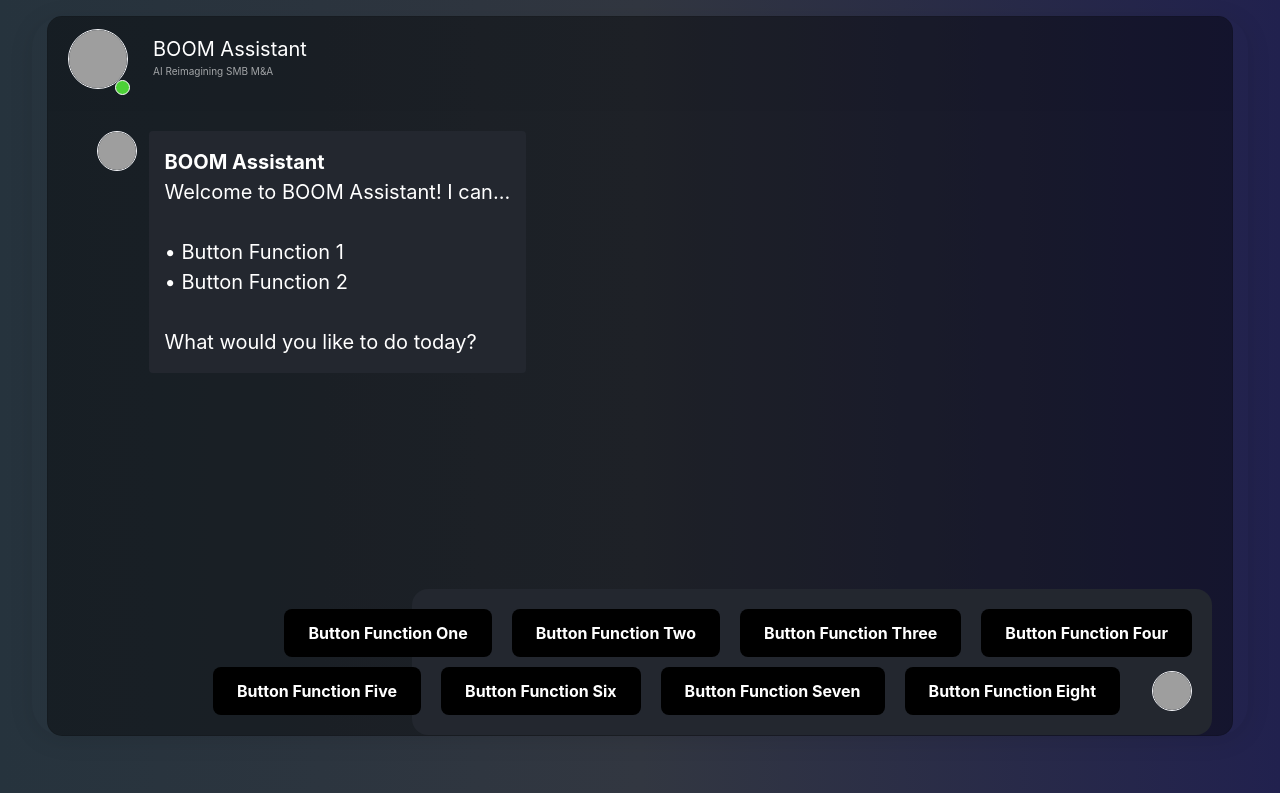
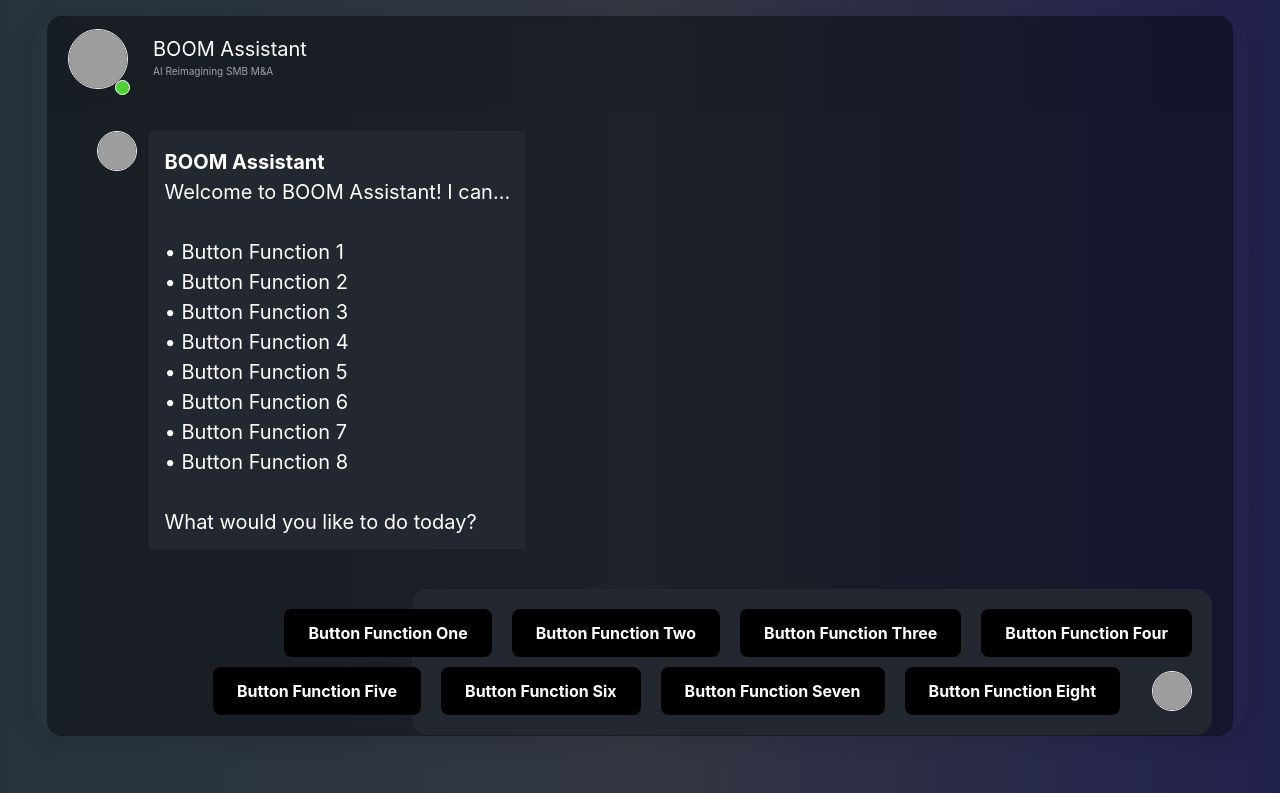
Before and after one commit to sfroning88/Boom-0007, a Flask app: page / in a window 1280 px wide. Shown: the top 793 px of the page. Run offline with Flask 3, Linux system fonts and the light colour scheme; some libraries are stand-ins or nearby versions; grey boxes are pictures that could not be loaded.

Commit message:
Update chat.html
Minor text changes

```diff
--- a/templates/chat.html
+++ b/templates/chat.html
@@ -64,7 +64,13 @@
                         <b>BOOM Assistant</b><br>
                         Welcome to BOOM Assistant! I can...<br><br>
                         • Button Function 1<br>
-                        • Button Function 2<br><br>
+                        • Button Function 2<br>
+                        • Button Function 3<br>
+                        • Button Function 4<br>
+                        • Button Function 5<br>
+                        • Button Function 6<br>
+                        • Button Function 7<br>
+                        • Button Function 8<br><br>
                         What would you like to do today?
                       </div>
                     </div>
```
